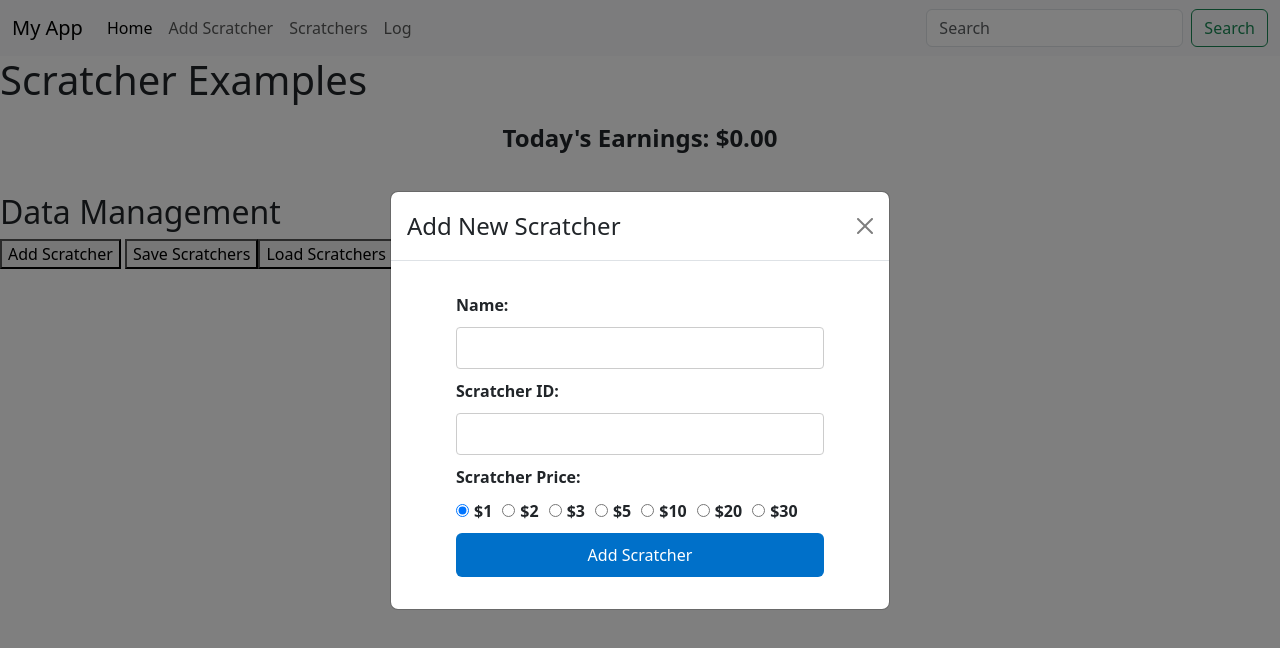
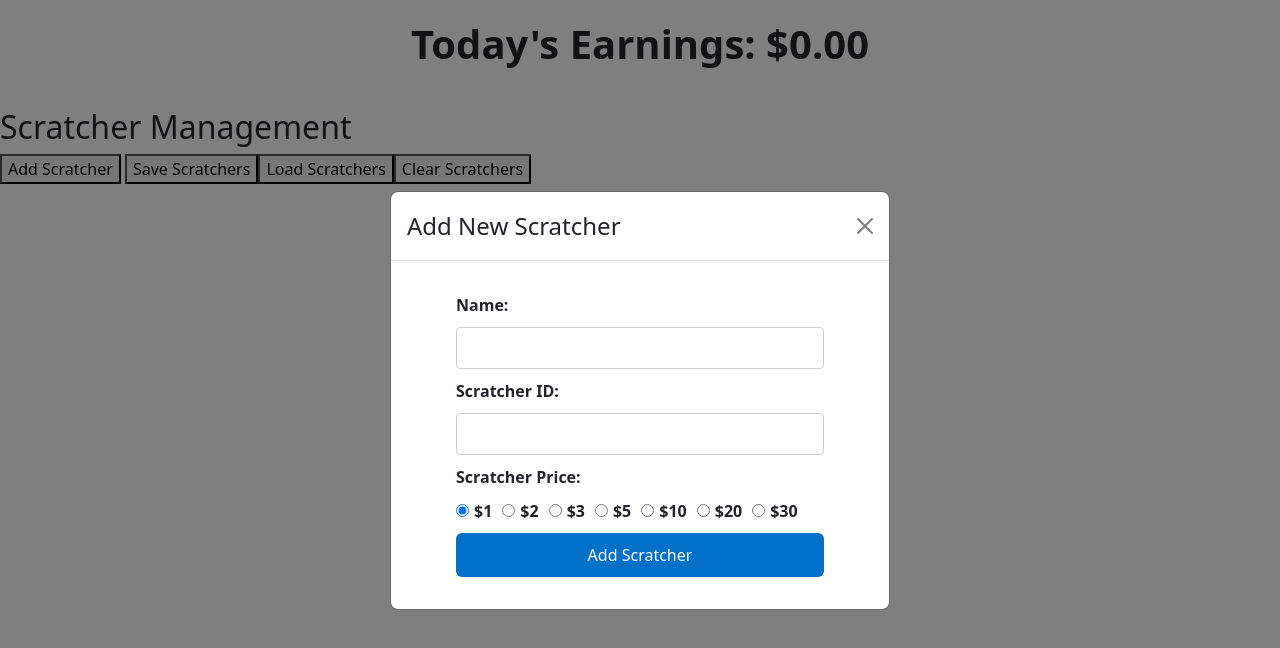
Before and after one commit to sopheak012/Inventory, a React (Vite) app in the folder frontend/: page / in a window 1280 px wide. Both pictures are taken after a click on the button "Add Scratcher". Shown: the top 648 px of the page. Built offline with nearby package versions, Linux system fonts and the light colour scheme.

Commit message:
remove scratcher

```diff
--- a/frontend/src/App.jsx
+++ b/frontend/src/App.jsx
@@ -5,8 +5,6 @@ import DataManagement from "./components/DataManagement";
 function App() {
   return (
     <>
-      <NavBar />
-      <h1>Scratcher Examples</h1>
       <ScratcherList />
       <DataManagement />
     </>
--- a/frontend/src/components/AddScratcherForm.jsx
+++ b/frontend/src/components/AddScratcherForm.jsx
@@ -54,15 +54,24 @@ const RadioInput = styled.input`
 const AddScratcherForm = ({ showModal, handleClose }) => {
   const [name, setName] = useState("");
   const [scratchPrice, setScratchPrice] = useState(1); // Default to $1
-  const [scratcherID, setScratcherID] = useState(""); // Input for scratcherID
+  const [scratcherID, setScratcherID] = useState("");
+  const [error, setError] = useState(null);
   const dispatch = useDispatch();
 
   const handleSubmit = (e) => {
     e.preventDefault();
+
+    if (!name || !scratcherID) {
+      setError("Name and Scratcher ID are required.");
+      return;
+    }
+
     dispatch(addScratcher({ scratcherID, name, price: scratchPrice }));
     setName("");
     setScratcherID("");
-    handleClose(); // Close the modal after submitting
+    setScratchPrice(1);
+    setError(null);
+    handleClose();
   };
 
   return (
@@ -73,6 +82,7 @@ const AddScratcherForm = ({ showModal, handleClose }) => {
       <Modal.Body>
         <FormContainer>
           <Form onSubmit={handleSubmit}>
+            {error && <p style={{ color: "red" }}>{error}</p>}
             <Label htmlFor="name">Name:</Label>
             <Input
               type="text"
@@ -89,76 +99,18 @@ const AddScratcherForm = ({ showModal, handleClose }) => {
             />
             <Label>Scratcher Price:</Label>
             <RadioGroup>
-              <RadioLabel>
-                <RadioInput
-                  type="radio"
-                  name="price"
-                  value="1"
-                  checked={scratchPrice === 1}
-                  onChange={() => setScratchPrice(1)}
-                />
-                $1
-              </RadioLabel>
-              <RadioLabel>
-                <RadioInput
-                  type="radio"
-                  name="price"
-                  value="2"
-                  checked={scratchPrice === 2}
-                  onChange={() => setScratchPrice(2)}
-                />
-                $2
-              </RadioLabel>
-              <RadioLabel>
-                <RadioInput
-                  type="radio"
-                  name="price"
-                  value="3"
-                  checked={scratchPrice === 3}
-                  onChange={() => setScratchPrice(3)}
-                />
-                $3
-              </RadioLabel>
-              <RadioLabel>
-                <RadioInput
-                  type="radio"
-                  name="price"
-                  value="5"
-                  checked={scratchPrice === 5}
-                  onChange={() => setScratchPrice(5)}
-                />
-                $5
-              </RadioLabel>
-              <RadioLabel>
-                <RadioInput
-                  type="radio"
-                  name="price"
-                  value="10"
-                  checked={scratchPrice === 10}
-                  onChange={() => setScratchPrice(10)}
-                />
-                $10
-              </RadioLabel>
-              <RadioLabel>
-                <RadioInput
-                  type="radio"
-                  name="price"
-                  value="20"
-                  checked={scratchPrice === 20}
-                  onChange={() => setScratchPrice(20)}
-                />
-                $20
-              </RadioLabel>
-              <RadioLabel>
-                <RadioInput
-                  type="radio"
-                  name="price"
-                  value="30"
-                  checked={scratchPrice === 30}
-                  onChange={() => setScratchPrice(30)}
-                />
-                $30
-              </RadioLabel>
+              {[1, 2, 3, 5, 10, 20, 30].map((option) => (
+                <RadioLabel key={option}>
+                  <RadioInput
+                    type="radio"
+                    name="price"
+                    value={option}
+                    checked={scratchPrice === option}
+                    onChange={() => setScratchPrice(option)}
+                  />
+                  ${option}
+                </RadioLabel>
+              ))}
             </RadioGroup>
             <Button type="submit">Add Scratcher</Button>
           </Form>
--- a/frontend/src/components/Navbar.jsx
+++ b/frontend/src/components/Navbar.jsx
@@ -1,38 +1,9 @@
-import React from "react";
+
 
 function Navbar() {
   return (
     <nav className="navbar navbar-expand-lg bg-body-tertiary">
       <div className="container-fluid">
-        <a className="navbar-brand" href="#">
-          My App
-        </a>
-        <ul className="navbar-nav me-auto mb-2 mb-lg-0">
-          <li className="nav-item">
-            <a className="nav-link active" aria-current="page" href="#">
-              Home
-            </a>
-          </li>
-          <li className="nav-item">
-            <a className="nav-link" href="/addScratcher">
-              {" "}
-              {/* Link to the AddScratcher page */}
-              Add Scratcher
-            </a>
-          </li>
-          <li className="nav-item">
-            <a className="nav-link" href="/scratchers">
-              {" "}
-              {/* Link to the Scratchers page */}
-              Scratchers
-            </a>
-          </li>
-          <li className="nav-item">
-            <a className="nav-link" href="/log">
-              Log
-            </a>
-          </li>
-        </ul>
         <form className="d-flex">
           <input
             className="form-control me-2"
--- a/frontend/src/components/ScratcherList.jsx
+++ b/frontend/src/components/ScratcherList.jsx
@@ -66,10 +66,9 @@ const Heading = styled.h1`
   font-family: "Helvetica Neue", Arial, sans-serif;
 `;
 
-const TodayEarnings = styled.h2`
+const TodayEarnings = styled.h1`
   font-weight: bold;
   margin-top: 20px;
-  font-size: 24px; /* Adjust the font size as needed */
   text-align: center;
 `;
 
@@ -90,13 +89,18 @@ const ScratcherList = () => {
     dispatch(buyScratcher(scratcherID));
   };
 
+  // Filter out scratchers with inventory 0
+  const availableScratchers = scratchers.filter(
+    (scratcher) => scratcher.scratcherAmount > 0
+  );
+
   return (
     <div>
       <TodayEarnings>
         Today's Earnings: ${totalEarning.toFixed(2)}
       </TodayEarnings>
       <Container>
-        {scratchers.map((scratcher) => (
+        {availableScratchers.map((scratcher) => (
           <Card
             key={scratcher.scratcherID}
             onClick={() => {
--- a/frontend/src/components/dataManagement.jsx
+++ b/frontend/src/components/dataManagement.jsx
@@ -1,4 +1,4 @@
-import React, { useState } from "react";
+import { useState } from "react";
 import { useSelector, useDispatch } from "react-redux";
 import { loadScratchers, clearScratchers } from "../features/scratcherSlice";
 import AddScratcherForm from "./AddScratcherForm";
@@ -35,7 +35,7 @@ const DataManagement = () => {
 
   return (
     <div>
-      <h2>Data Management</h2>
+      <h2>Scratcher Management</h2>
       <button onClick={handleShow}>Add Scratcher</button>{" "}
       {/* Button to open the modal */}
       <button onClick={handleSaveScratchers}>Save Scratchers</button>
```
